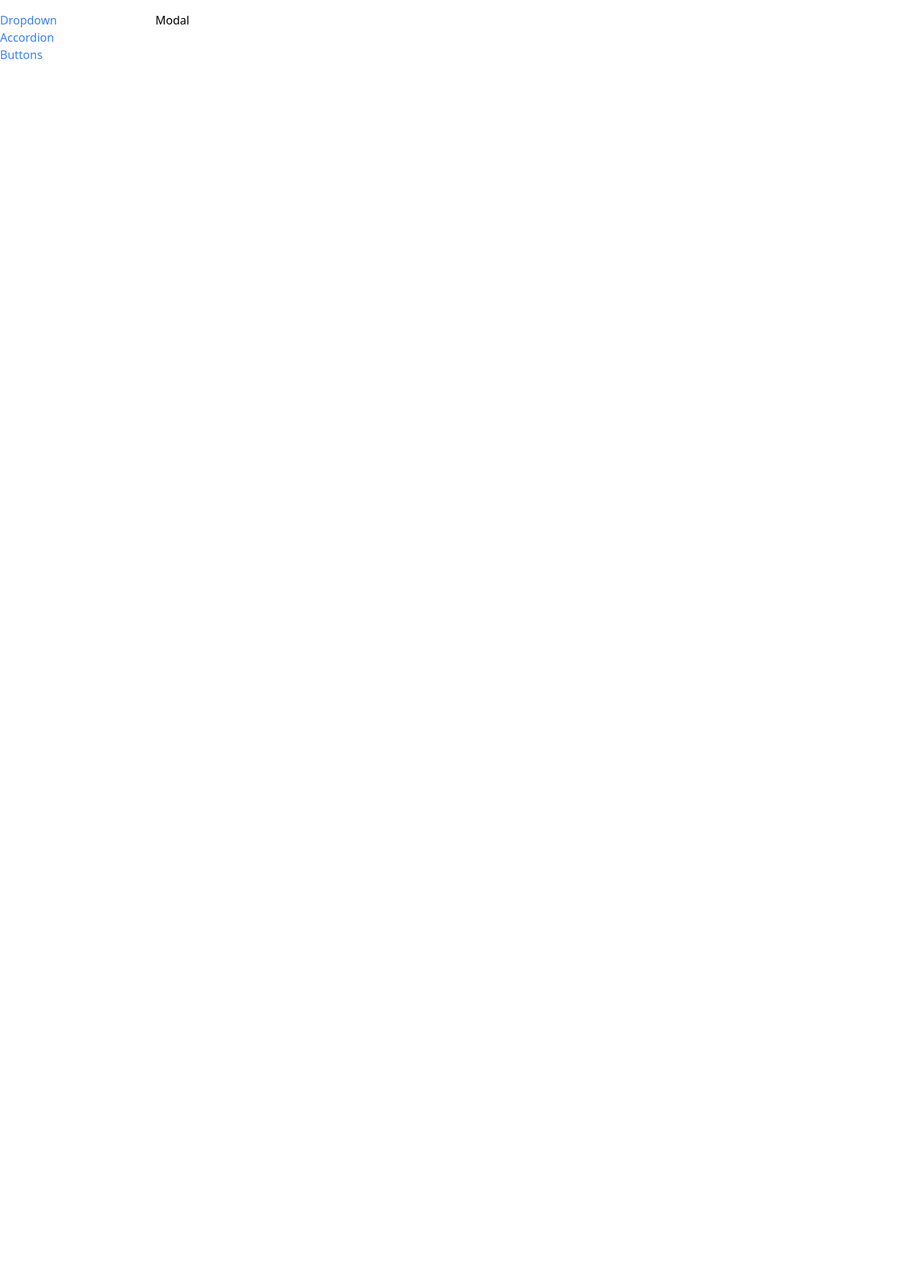
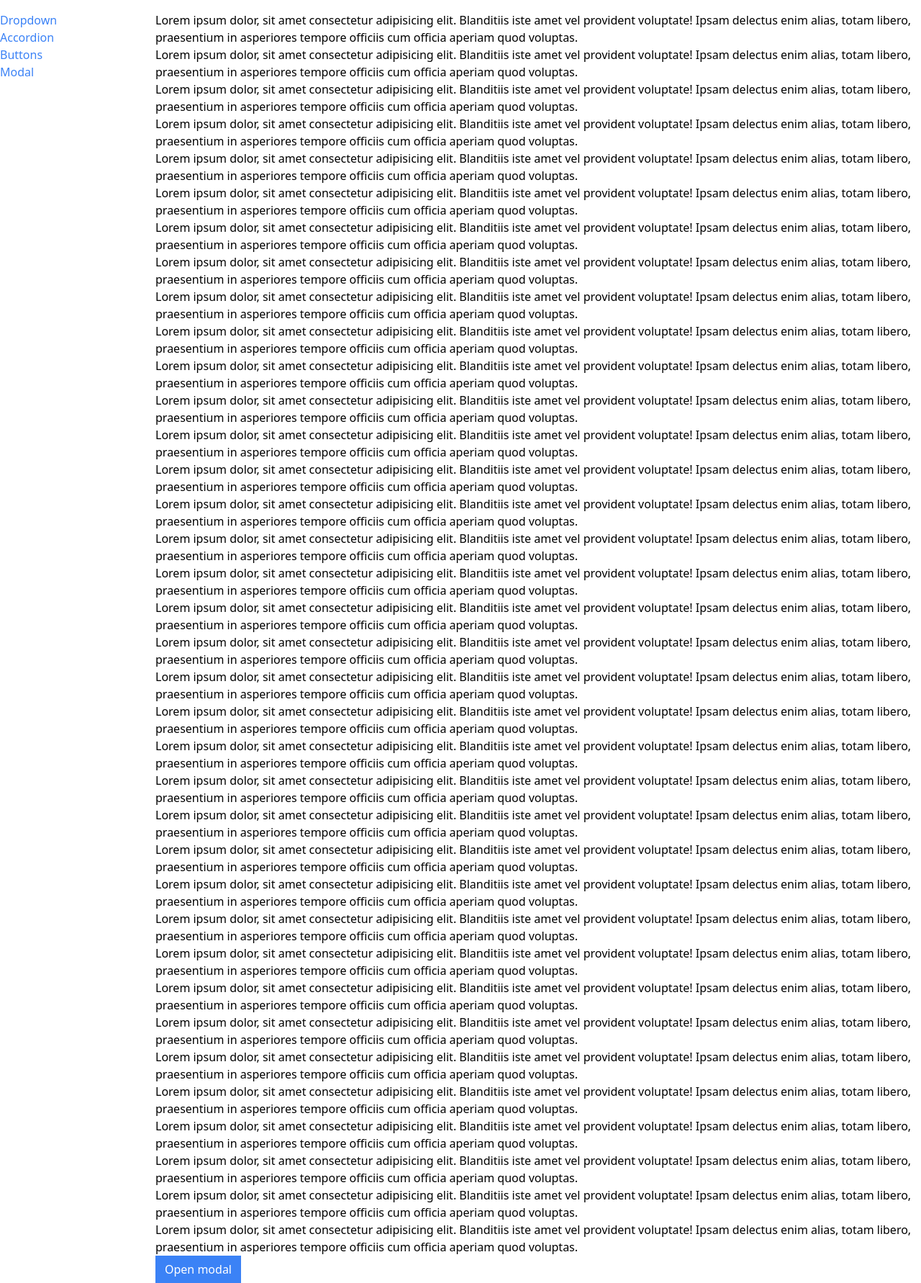
Before and after one commit to bleyyannick/reusable_buttons_with_react_and_tailwind, a React (Create React App) app: page /modal in a window 1280 px wide. Shown: the whole page at 72% size. Before the commit the page ends 800 px from the top, so only its background shows below. Built offline with nearby package versions, Linux system fonts and the light colour scheme.

Commit message:
add a modal by using a portal

```diff
--- a/public/index.html
+++ b/public/index.html
@@ -39,5 +39,6 @@
       To begin the development, run `npm start` or `yarn start`.
       To create a production bundle, use `npm run build` or `yarn build`.
     -->
+    <div class="modal-container"></div>
   </body>
 </html>
--- a/src/components/Modal.jsx
+++ b/src/components/Modal.jsx
@@ -1,8 +1,27 @@
+import { useEffect } from "react";
+import ReactDOM  from "react-dom"
 
-const Modal = () =>  {
-  return (
-    <div>Modal</div>
-  )
+const Modal = ({onClose, children, actionBar}) =>  {
+  useEffect(() => {
+    document.body.classList.add("overflow-hidden");
+
+    return () => document.body.classList.remove("overflow-hidden");
+  }, [])
+  return ReactDOM.createPortal(
+    <div>
+      <div onClick={onClose} className="fixed inset-0 bg-gray-300 opacity-80"></div>
+      <div className="fixed inset-40 p-10 bg-white">
+        <div className="flex flex-col justify-between h-full ">
+          {children}
+          <div className="flex justify-end">
+            {actionBar}
+          </div>
+        </div>
+
+      </div>
+    </div>,
+    document.querySelector(".modal-container")
+  );
 }
 
 export default Modal
--- a/src/components/Sidebar.jsx
+++ b/src/components/Sidebar.jsx
@@ -6,6 +6,8 @@ const Sidebar = ()=> {
     {label:"Dropdown", path:"/"},
     {label:"Accordion", path:"/accordion"},
     {label:"Buttons", path:"/buttons"},
+    {label:"Modal", path:"/modal"},
+
   ]
   const renderedLinks = links.map(link => <Link key={link.label} to={link.path}>{link.label}</Link>)
   return (
--- a/src/pages/ModalPage.jsx
+++ b/src/pages/ModalPage.jsx
@@ -1,11 +1,58 @@
 import Modal from "../components/Modal"
+import Button from "../components/Button";
+import { useState } from "react";
 
 function ModalPage() {
+  const [showModal, setShowModal] = useState(false);
+  const handleClick = () => {
+    setShowModal(!showModal)
+  }
+  const actionBar = <div>
+    <Button onClick={handleClick} primary>I Accept</Button>
+  </div>;
+  const modal = <Modal onClose={handleClick} actionBar={actionBar}>
+    <p>Here is an important agreement for you to accept </p>
+  </Modal>;
   return (
     <div>
-        <Modal>
-
-        </Modal>
+      <p>Lorem ipsum dolor, sit amet consectetur adipisicing elit. Blanditiis iste amet vel provident voluptate! Ipsam delectus enim alias, totam libero, praesentium in asperiores tempore officiis cum officia aperiam quod voluptas.</p>
+      <p>Lorem ipsum dolor, sit amet consectetur adipisicing elit. Blanditiis iste amet vel provident voluptate! Ipsam delectus enim alias, totam libero, praesentium in asperiores tempore officiis cum officia aperiam quod voluptas.</p>
+      <p>Lorem ipsum dolor, sit amet consectetur adipisicing elit. Blanditiis iste amet vel provident voluptate! Ipsam delectus enim alias, totam libero, praesentium in asperiores tempore officiis cum officia aperiam quod voluptas.</p>
+      <p>Lorem ipsum dolor, sit amet consectetur adipisicing elit. Blanditiis iste amet vel provident voluptate! Ipsam delectus enim alias, totam libero, praesentium in asperiores tempore officiis cum officia aperiam quod voluptas.</p>
+      <p>Lorem ipsum dolor, sit amet consectetur adipisicing elit. Blanditiis iste amet vel provident voluptate! Ipsam delectus enim alias, totam libero, praesentium in asperiores tempore officiis cum officia aperiam quod voluptas.</p>
+      <p>Lorem ipsum dolor, sit amet consectetur adipisicing elit. Blanditiis iste amet vel provident voluptate! Ipsam delectus enim alias, totam libero, praesentium in asperiores tempore officiis cum officia aperiam quod voluptas.</p>
+      <p>Lorem ipsum dolor, sit amet consectetur adipisicing elit. Blanditiis iste amet vel provident voluptate! Ipsam delectus enim alias, totam libero, praesentium in asperiores tempore officiis cum officia aperiam quod voluptas.</p>
+      <p>Lorem ipsum dolor, sit amet consectetur adipisicing elit. Blanditiis iste amet vel provident voluptate! Ipsam delectus enim alias, totam libero, praesentium in asperiores tempore officiis cum officia aperiam quod voluptas.</p>
+      <p>Lorem ipsum dolor, sit amet consectetur adipisicing elit. Blanditiis iste amet vel provident voluptate! Ipsam delectus enim alias, totam libero, praesentium in asperiores tempore officiis cum officia aperiam quod voluptas.</p>
+      <p>Lorem ipsum dolor, sit amet consectetur adipisicing elit. Blanditiis iste amet vel provident voluptate! Ipsam delectus enim alias, totam libero, praesentium in asperiores tempore officiis cum officia aperiam quod voluptas.</p>
+      <p>Lorem ipsum dolor, sit amet consectetur adipisicing elit. Blanditiis iste amet vel provident voluptate! Ipsam delectus enim alias, totam libero, praesentium in asperiores tempore officiis cum officia aperiam quod voluptas.</p>
+      <p>Lorem ipsum dolor, sit amet consectetur adipisicing elit. Blanditiis iste amet vel provident voluptate! Ipsam delectus enim alias, totam libero, praesentium in asperiores tempore officiis cum officia aperiam quod voluptas.</p>
+      <p>Lorem ipsum dolor, sit amet consectetur adipisicing elit. Blanditiis iste amet vel provident voluptate! Ipsam delectus enim alias, totam libero, praesentium in asperiores tempore officiis cum officia aperiam quod voluptas.</p>
+      <p>Lorem ipsum dolor, sit amet consectetur adipisicing elit. Blanditiis iste amet vel provident voluptate! Ipsam delectus enim alias, totam libero, praesentium in asperiores tempore officiis cum officia aperiam quod voluptas.</p>
+      <p>Lorem ipsum dolor, sit amet consectetur adipisicing elit. Blanditiis iste amet vel provident voluptate! Ipsam delectus enim alias, totam libero, praesentium in asperiores tempore officiis cum officia aperiam quod voluptas.</p>
+      <p>Lorem ipsum dolor, sit amet consectetur adipisicing elit. Blanditiis iste amet vel provident voluptate! Ipsam delectus enim alias, totam libero, praesentium in asperiores tempore officiis cum officia aperiam quod voluptas.</p>
+      <p>Lorem ipsum dolor, sit amet consectetur adipisicing elit. Blanditiis iste amet vel provident voluptate! Ipsam delectus enim alias, totam libero, praesentium in asperiores tempore officiis cum officia aperiam quod voluptas.</p>
+      <p>Lorem ipsum dolor, sit amet consectetur adipisicing elit. Blanditiis iste amet vel provident voluptate! Ipsam delectus enim alias, totam libero, praesentium in asperiores tempore officiis cum officia aperiam quod voluptas.</p>
+      <p>Lorem ipsum dolor, sit amet consectetur adipisicing elit. Blanditiis iste amet vel provident voluptate! Ipsam delectus enim alias, totam libero, praesentium in asperiores tempore officiis cum officia aperiam quod voluptas.</p>
+      <p>Lorem ipsum dolor, sit amet consectetur adipisicing elit. Blanditiis iste amet vel provident voluptate! Ipsam delectus enim alias, totam libero, praesentium in asperiores tempore officiis cum officia aperiam quod voluptas.</p>
+      <p>Lorem ipsum dolor, sit amet consectetur adipisicing elit. Blanditiis iste amet vel provident voluptate! Ipsam delectus enim alias, totam libero, praesentium in asperiores tempore officiis cum officia aperiam quod voluptas.</p>
+      <p>Lorem ipsum dolor, sit amet consectetur adipisicing elit. Blanditiis iste amet vel provident voluptate! Ipsam delectus enim alias, totam libero, praesentium in asperiores tempore officiis cum officia aperiam quod voluptas.</p>
+      <p>Lorem ipsum dolor, sit amet consectetur adipisicing elit. Blanditiis iste amet vel provident voluptate! Ipsam delectus enim alias, totam libero, praesentium in asperiores tempore officiis cum officia aperiam quod voluptas.</p>
+      <p>Lorem ipsum dolor, sit amet consectetur adipisicing elit. Blanditiis iste amet vel provident voluptate! Ipsam delectus enim alias, totam libero, praesentium in asperiores tempore officiis cum officia aperiam quod voluptas.</p>
+      <p>Lorem ipsum dolor, sit amet consectetur adipisicing elit. Blanditiis iste amet vel provident voluptate! Ipsam delectus enim alias, totam libero, praesentium in asperiores tempore officiis cum officia aperiam quod voluptas.</p>
+      <p>Lorem ipsum dolor, sit amet consectetur adipisicing elit. Blanditiis iste amet vel provident voluptate! Ipsam delectus enim alias, totam libero, praesentium in asperiores tempore officiis cum officia aperiam quod voluptas.</p>
+      <p>Lorem ipsum dolor, sit amet consectetur adipisicing elit. Blanditiis iste amet vel provident voluptate! Ipsam delectus enim alias, totam libero, praesentium in asperiores tempore officiis cum officia aperiam quod voluptas.</p>
+      <p>Lorem ipsum dolor, sit amet consectetur adipisicing elit. Blanditiis iste amet vel provident voluptate! Ipsam delectus enim alias, totam libero, praesentium in asperiores tempore officiis cum officia aperiam quod voluptas.</p>
+      <p>Lorem ipsum dolor, sit amet consectetur adipisicing elit. Blanditiis iste amet vel provident voluptate! Ipsam delectus enim alias, totam libero, praesentium in asperiores tempore officiis cum officia aperiam quod voluptas.</p>
+      <p>Lorem ipsum dolor, sit amet consectetur adipisicing elit. Blanditiis iste amet vel provident voluptate! Ipsam delectus enim alias, totam libero, praesentium in asperiores tempore officiis cum officia aperiam quod voluptas.</p>
+      <p>Lorem ipsum dolor, sit amet consectetur adipisicing elit. Blanditiis iste amet vel provident voluptate! Ipsam delectus enim alias, totam libero, praesentium in asperiores tempore officiis cum officia aperiam quod voluptas.</p>
+      <p>Lorem ipsum dolor, sit amet consectetur adipisicing elit. Blanditiis iste amet vel provident voluptate! Ipsam delectus enim alias, totam libero, praesentium in asperiores tempore officiis cum officia aperiam quod voluptas.</p>
+      <p>Lorem ipsum dolor, sit amet consectetur adipisicing elit. Blanditiis iste amet vel provident voluptate! Ipsam delectus enim alias, totam libero, praesentium in asperiores tempore officiis cum officia aperiam quod voluptas.</p>
+      <p>Lorem ipsum dolor, sit amet consectetur adipisicing elit. Blanditiis iste amet vel provident voluptate! Ipsam delectus enim alias, totam libero, praesentium in asperiores tempore officiis cum officia aperiam quod voluptas.</p>
+      <p>Lorem ipsum dolor, sit amet consectetur adipisicing elit. Blanditiis iste amet vel provident voluptate! Ipsam delectus enim alias, totam libero, praesentium in asperiores tempore officiis cum officia aperiam quod voluptas.</p>
+      <p>Lorem ipsum dolor, sit amet consectetur adipisicing elit. Blanditiis iste amet vel provident voluptate! Ipsam delectus enim alias, totam libero, praesentium in asperiores tempore officiis cum officia aperiam quod voluptas.</p>
+        <Button primary onClick={handleClick}> Open modal</Button>
+       {showModal && modal}
     </div>
   )
 }
```
